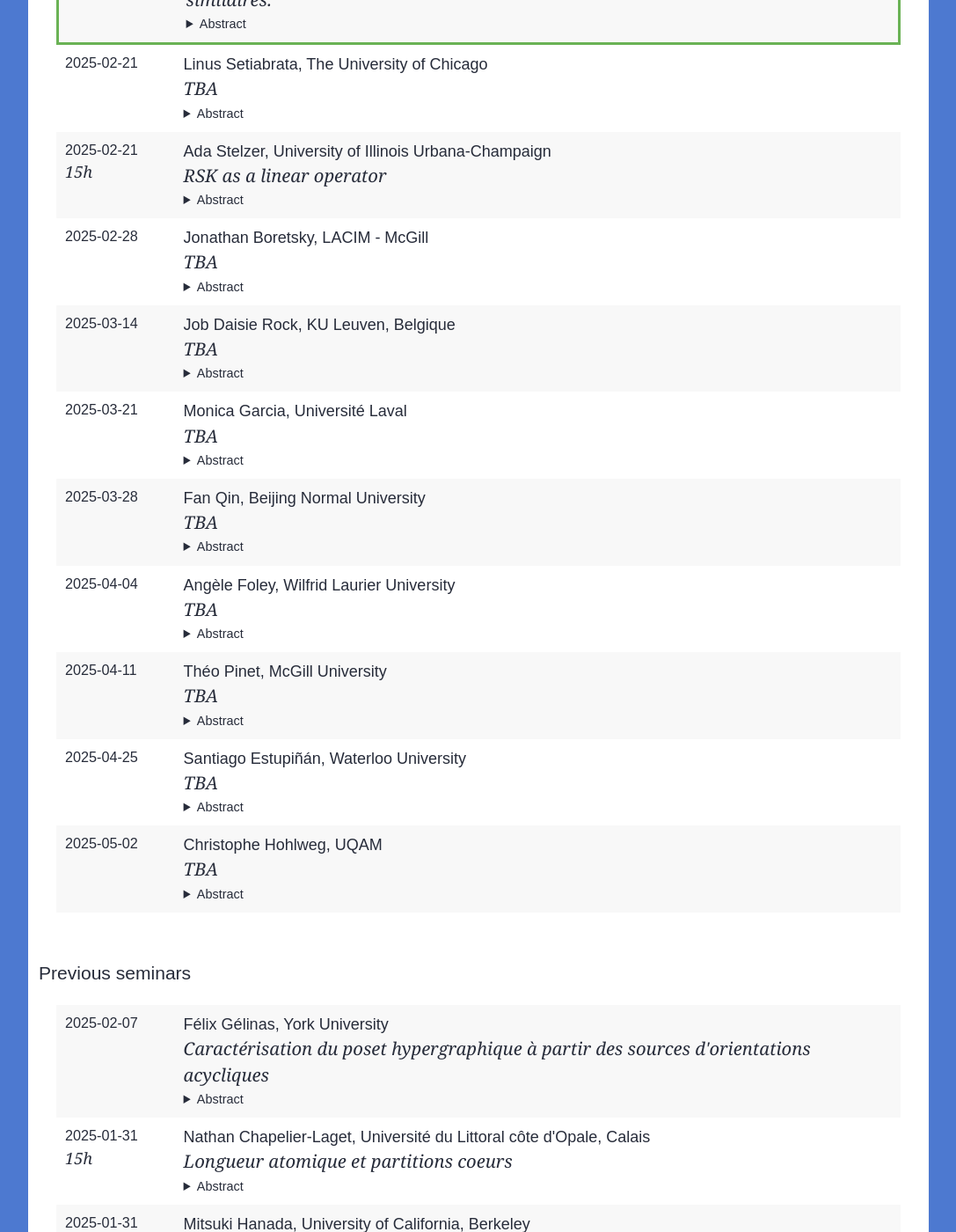
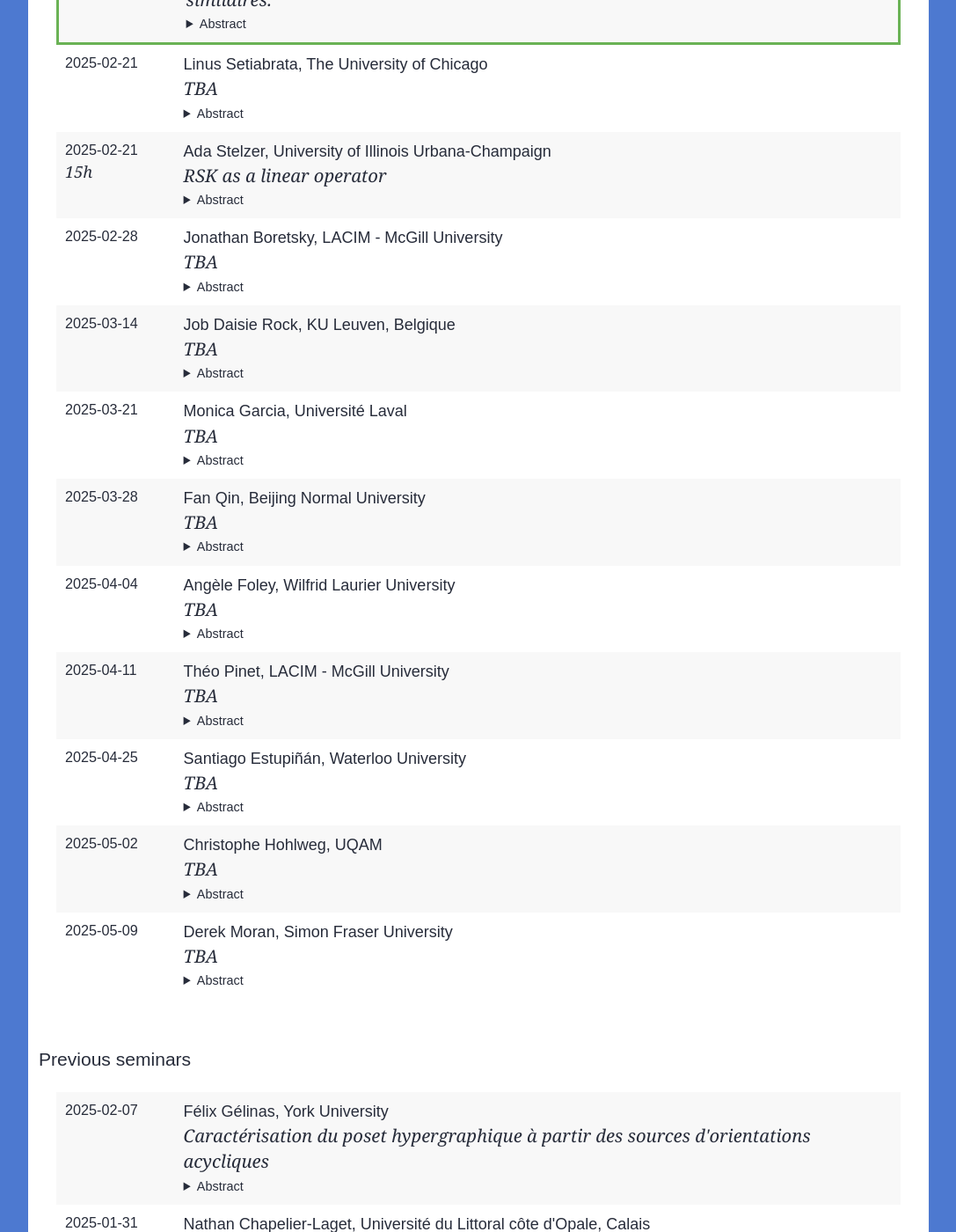
Before and after one commit to lacim-uqam/lacim-uqam.github.io, a Jekyll site: the page built from en/seminar.md, in a window 1280 px wide and 1400 px high, scrolled down 942 px. Shown: the whole window at 88% size, without its empty margins (96-1183 px from the left). Built offline with Jekyll 4.4.1, drawn with Linux system fonts in a browser that asks for light colours; formulas are drawn with MathJax 3; our own code applies the rules of GitHub Pages for plain Markdown files; some of the changed text lies outside the part shown.

Commit message:
Update lacim-seminar.yml

```diff
--- a/_data/lacim-seminar.yml
+++ b/_data/lacim-seminar.yml
@@ -1,3 +1,11 @@
+- speaker: Derek Moran
+  affiliation: Simon Fraser University
+  title: >
+    TBA
+  date: 2025-05-09
+  abstract: >
+    TBA
+
 - speaker: Christophe Hohlweg
   affiliation: UQAM
   title: >
@@ -15,7 +23,7 @@
     TBA
 
 - speaker: Théo Pinet
-  affiliation: McGill University
+  affiliation: LACIM - McGill University
   title: >
     TBA
   date: 2025-04-11
@@ -55,7 +63,7 @@
     TBA
 
 - speaker: Jonathan Boretsky
-  affiliation: LACIM - McGill
+  affiliation: LACIM - McGill University
   title: >
     TBA
   date: 2025-02-28
@@ -252,7 +260,7 @@
     Tong.
 
 - speaker: Alexis Leroux-Lapierre
-  affiliation: McGill University
+  affiliation: LACIM - McGill University
   title: >
     Comparing two biperfect bases using category O
   date: 2024-12-06
```
